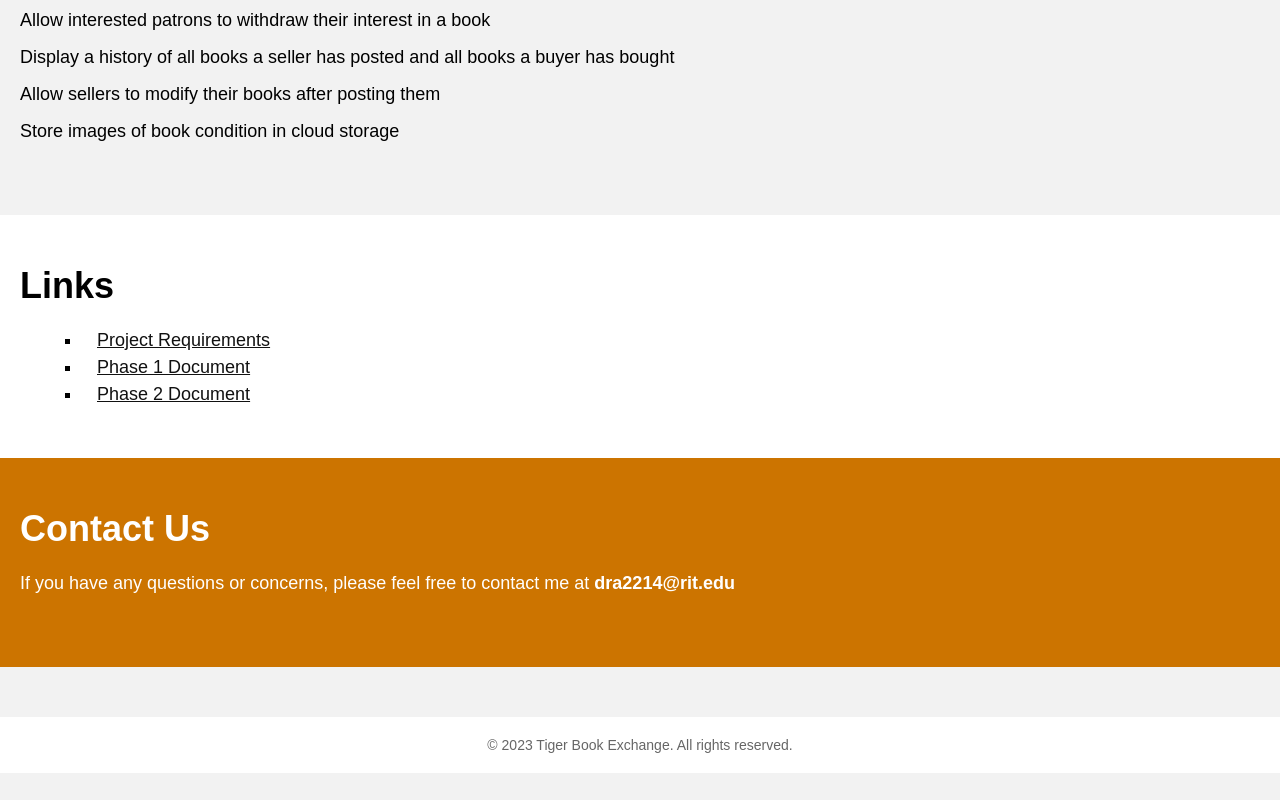
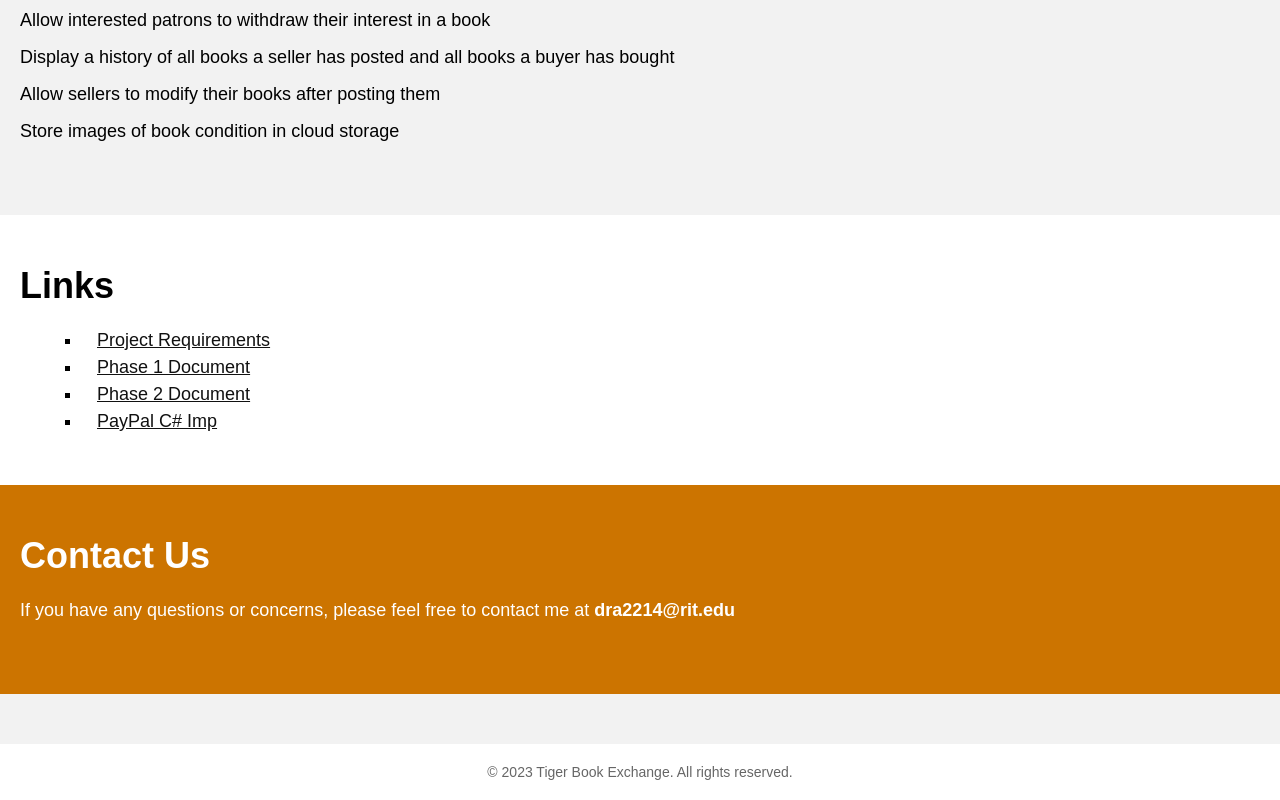
Before and after one commit to ayersdecker/Bookstore.FinalProject-API, a plain HTML site: page docs/index.html in a window 1280 px wide. Shown: the part 957-1757 px from the top of the page. Before the commit the page ends 1730 px from the top, so only its background shows below. Drawn offline with Linux system fonts and the light colour scheme.

Commit message:
Phase 2 Docs

```diff
--- a/docs/index.html
+++ b/docs/index.html
@@ -39,6 +39,7 @@
           <li><a href="assets/files/Final_Project_Handout.pdf">Project Requirements</a></li>
           <li><a href="assets/files/Phase 1 - NMAD262.pdf">Phase 1 Document</a></li>
           <li><a href="assets/files/Phase 2 - NMAD262.pdf">Phase 2 Document</a></li>
+          <li><a href="assets/files/PayPal Imp.pdf">PayPal C# Imp</a></li>
         </ul>
       </section>
       <section id="contact">
```
Also changed, not shown: 4 other files.
